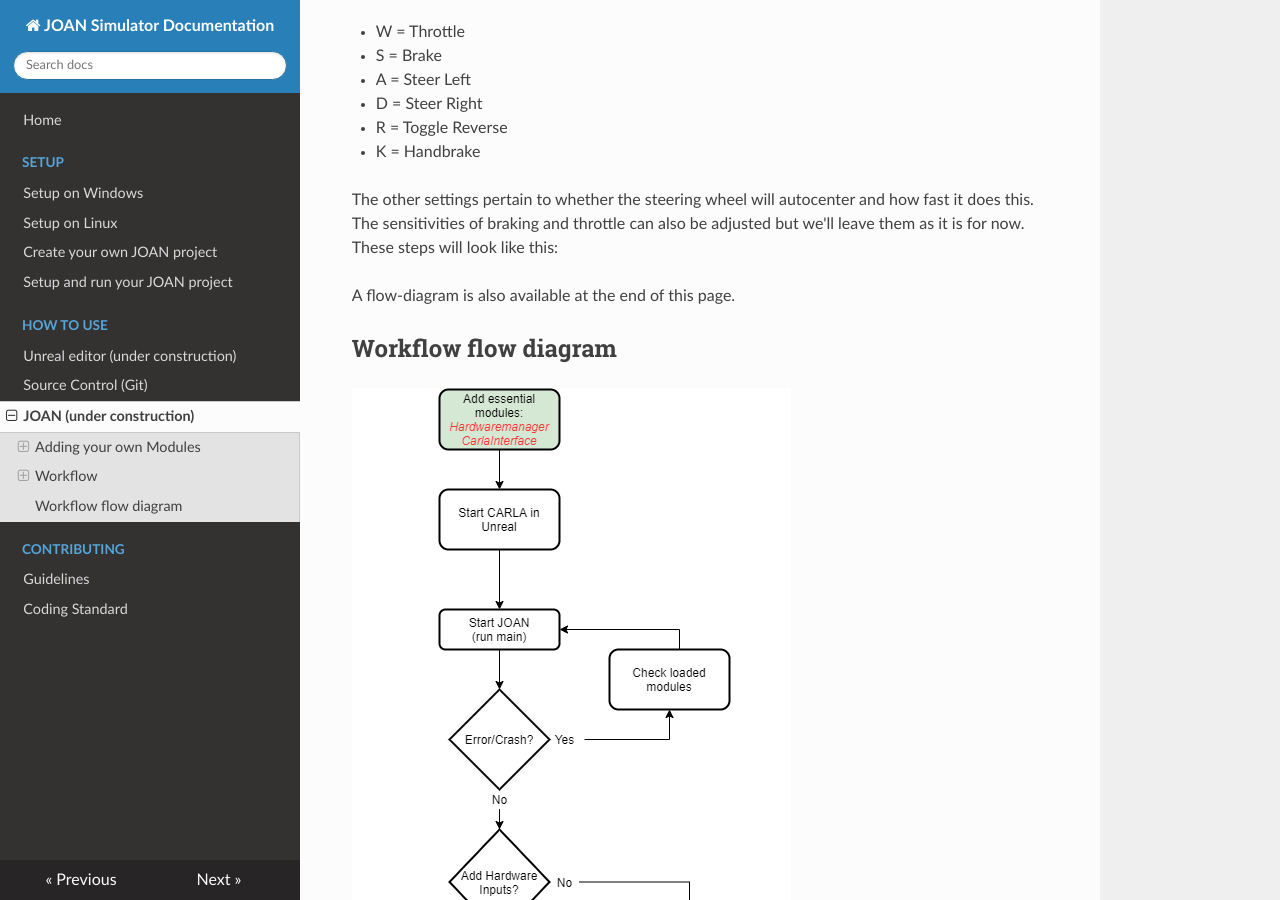
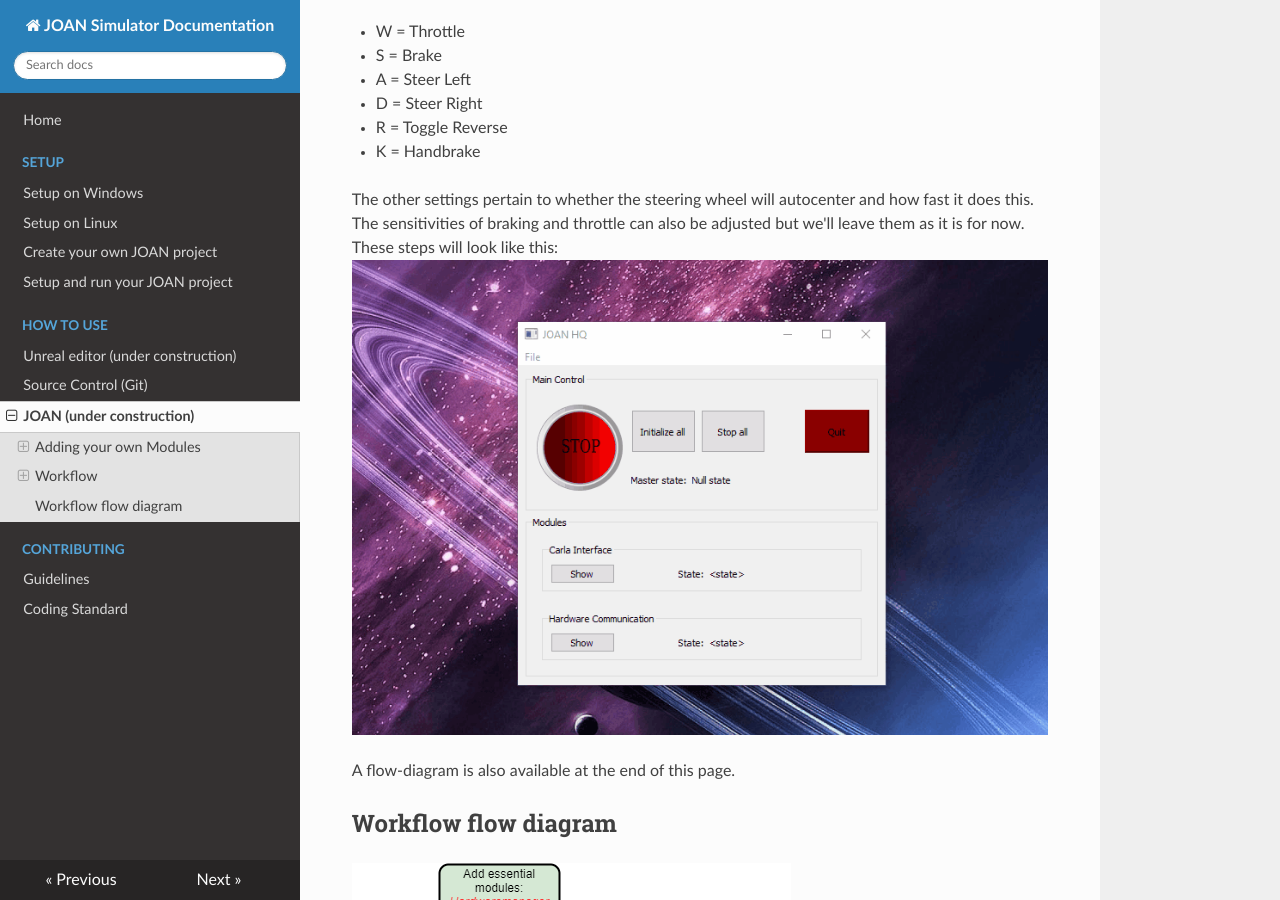
Before and after one commit to tud-hri/joan, an MkDocs documentation site: the page built from docs/how-to-joan.md, in a window 1280 px wide and 900 px high, scrolled down 4943 px. Built offline with MkDocs 1.6.1, drawn with Linux system fonts in a browser that asks for light colours; nearby versions of some CDN libraries.

Commit message:
added hardware setup gif

```diff
--- a/docs/how-to-joan.md
+++ b/docs/how-to-joan.md
@@ -142,7 +142,7 @@ So select keyboard, which will open a settings section of the keyboard. Default
 * K = Handbrake
 
 The other settings pertain to whether the steering wheel will autocenter and how fast it does this. The sensitivities of braking and throttle can also be adjusted but we'll leave them as it is for now. These steps will look like this:
-
+![Hardware Setup](gifs/HardwareSetup.gif)
 
 A flow-diagram is also available at the end of this page.
 
```
Also changed, not shown: docs/gifs/HardwareSetup.gif (added).
